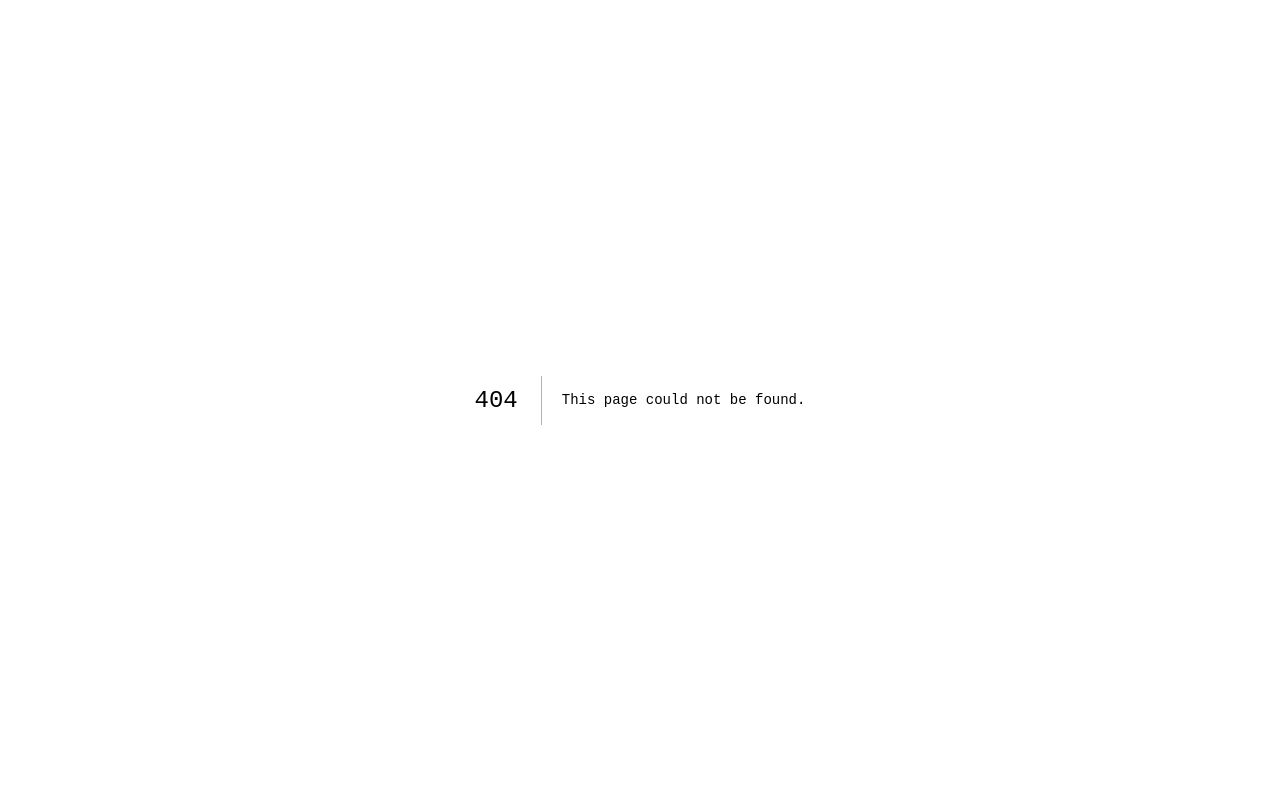
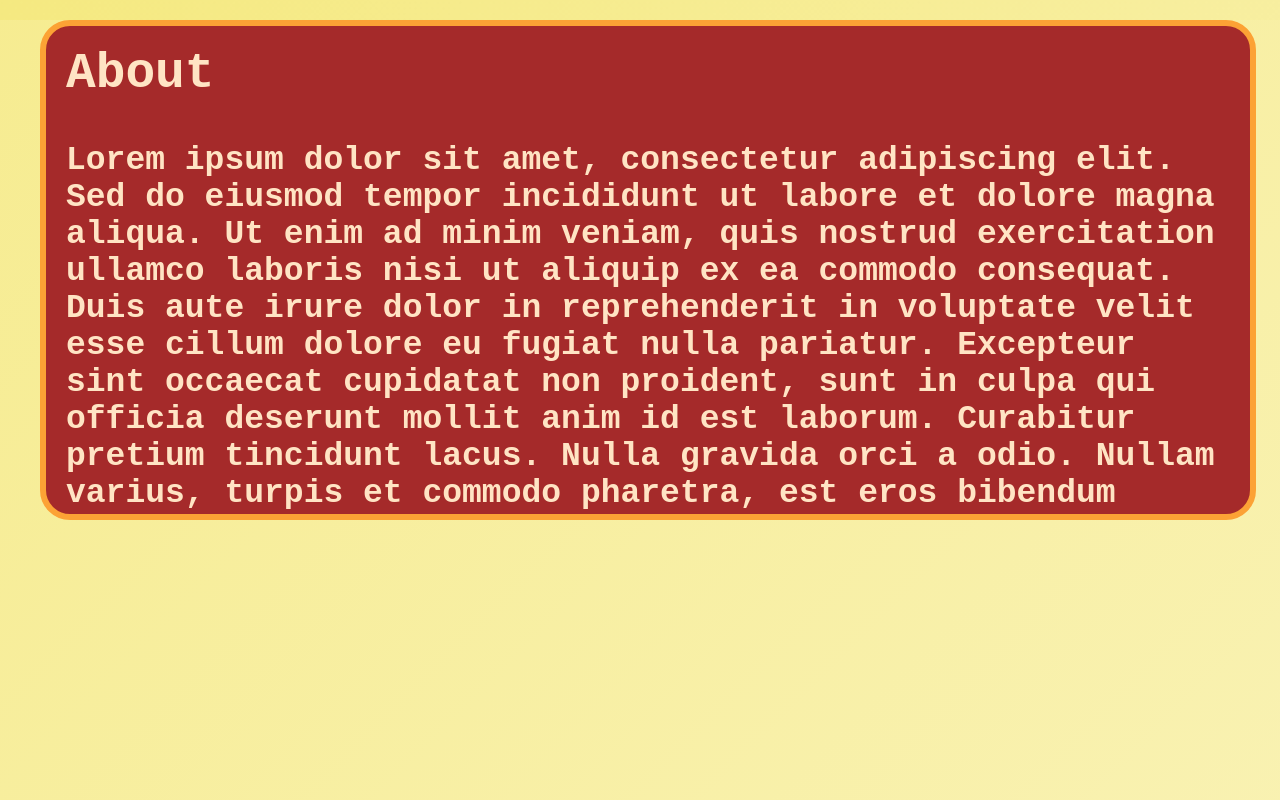
Before and after one commit to Pranjal1804/PETPALS, a Next.js app: page /About in a window 1280 px wide. Before the commit this address had no page. Shown: the top 800 px of the page. Built offline with nearby package versions, Linux system fonts and the light colour scheme.

Commit message:
About Added

```diff
--- /dev/null
+++ b/app/About/page.js
@@ -0,0 +1,17 @@
+import React from 'react'
+
+const page = () => {
+  return (
+    <>
+    <div id="about">
+      <h2>About</h2>
+      <div id='lines'>
+      <p id='abt' classn='typing'>Lorem ipsum dolor sit amet, consectetur adipiscing elit. Sed do eiusmod tempor incididunt ut labore et dolore magna aliqua. Ut enim ad minim veniam, quis nostrud exercitation ullamco laboris nisi ut aliquip ex ea commodo consequat. Duis aute irure dolor in reprehenderit in voluptate velit esse cillum dolore eu fugiat nulla pariatur. Excepteur sint occaecat cupidatat non proident, sunt in culpa qui officia deserunt mollit anim id est laborum. Curabitur pretium tincidunt lacus. Nulla gravida orci a odio. Nullam varius, turpis et commodo pharetra, est eros bibendum elit, eget pharetra odio elit.
+     </p>
+     </div>
+    </div>
+    </>
+  )
+}
+
+export default page
--- a/app/globals.css
+++ b/app/globals.css
@@ -67,7 +67,7 @@ body{
 #intro{
   display: flex;
   margin-top: 200px;
-  height: 400px;
+  height: 700px;
   padding:20px;
   font-size: 70px;
 }
@@ -90,3 +90,43 @@ body{
   transition-delay: 1;
   box-shadow: black 2px 2px 2px 2px;
 }
+#about{
+  margin-top: 20px;
+  height: 500px;
+  background-color: brown;
+  color: bisque;
+  border:6px solid rgb(252, 162, 53);
+  border-radius: 30px;
+  padding: 20px;
+  width:95%;
+  margin-left: 40px;
+  font-size: 33px;
+  font-weight: bold;
+  overflow: hidden;
+}
+#lines{
+  padding-top: 40px;
+}
+.typing {
+  border-right: 3px solid bisque; /* Cursor effect */
+  display: inline-block;
+  animation: typing 8s steps(120, end), blink 0.7s step-end infinite;
+  white-space: normal; /* Allows text wrapping */
+  overflow: hidden;
+}
+@keyframes typing {
+  from {
+    max-height: 0;
+  }
+  to {
+    max-height: 500px;
+  }
+}
+@keyframes blink {
+  from, to {
+    border-color: transparent;
+  }
+  50% {
+    border-color: bisque;
+  }
+}
```
Also changed, not shown: Components/About.js (added, +17 -0 lines), app/Home/page.js (+6 -4 lines), app/page.js (+6 -4 lines).
